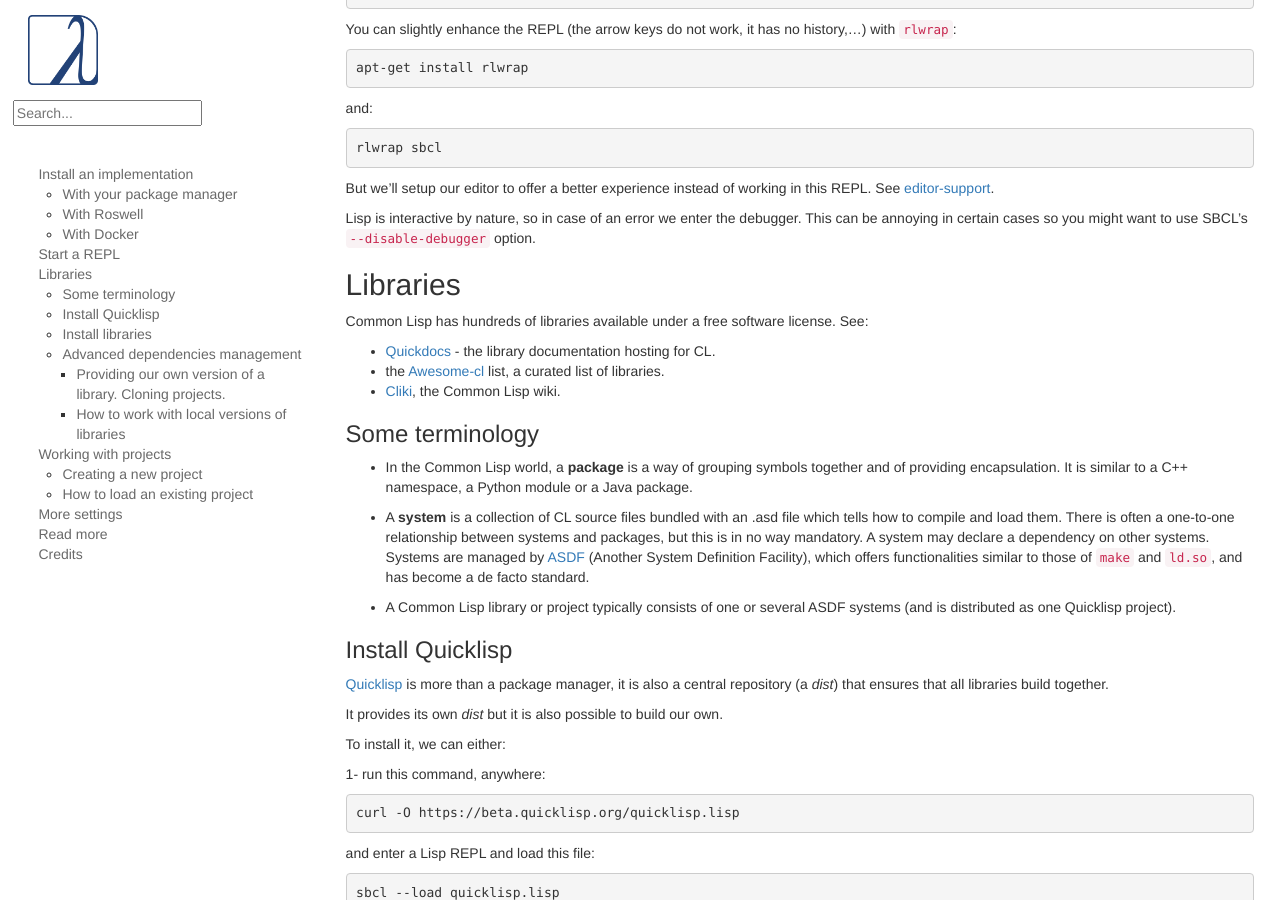
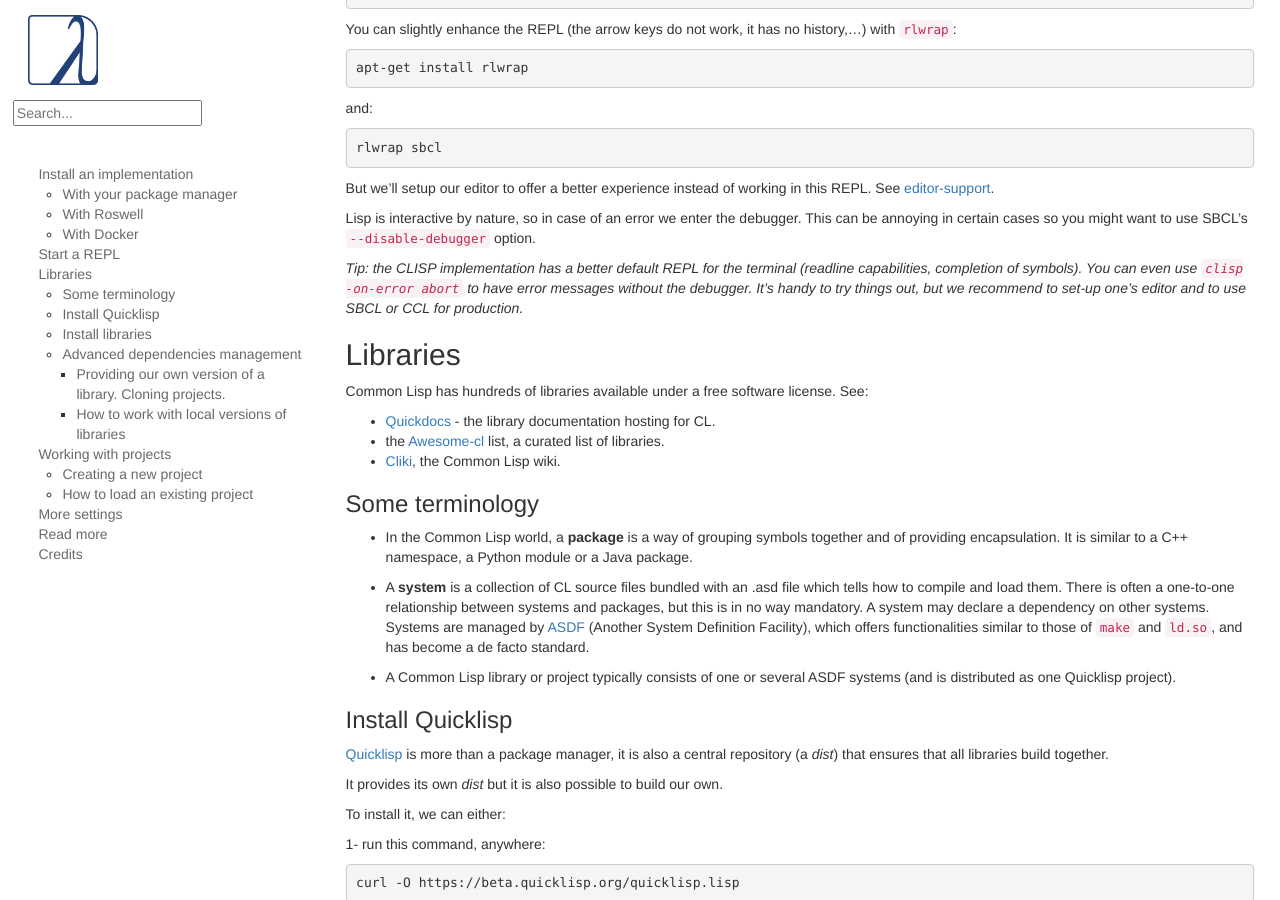
Before and after one commit to LispCookbook/cl-cookbook, a Jekyll site: the page built from getting-started.md, in a window 1280 px wide and 900 px high, scrolled down 1633 px. Built offline with Jekyll 4.4.1, drawn with Linux system fonts in a browser that asks for light colours.

Commit message:
getting started: CLISP repl is actually handy (it has completion)

```diff
--- a/getting-started.md
+++ b/getting-started.md
@@ -123,10 +123,15 @@
 But we'll setup our editor to offer a better experience instead of
 working in this REPL. See [editor-support](editor-support.html).
 
-
 Lisp is interactive by nature, so in case of an error we enter the
 debugger. This can be annoying in certain cases so you might want to
 use SBCL's `--disable-debugger` option.
+
+_Tip: the CLISP implementation has a better default REPL for the
+terminal (readline capabilities, completion of symbols). You can even
+use `clisp -on-error abort` to have error messages without the
+debugger. It's handy to try things out, but we recommend to set-up
+one's editor and to use SBCL or CCL for production._
 
 
 ## Libraries
```
